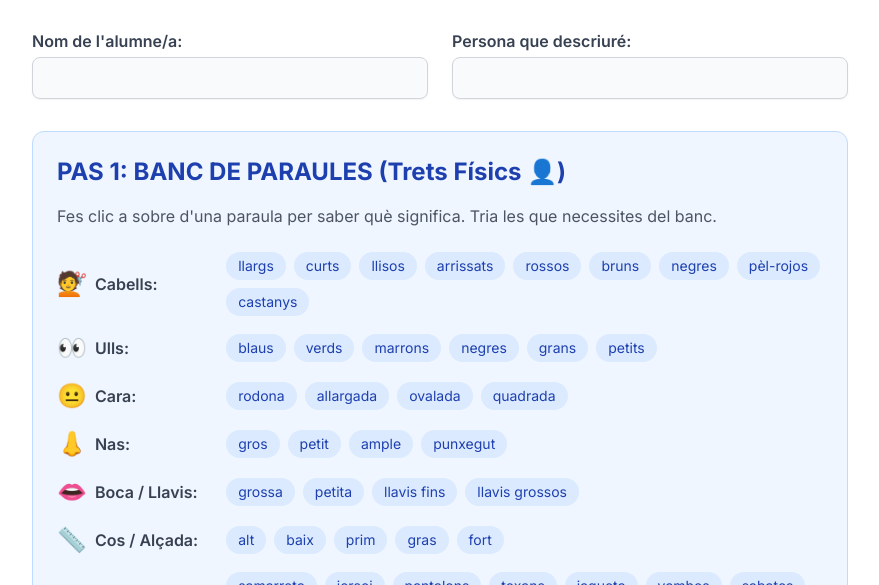
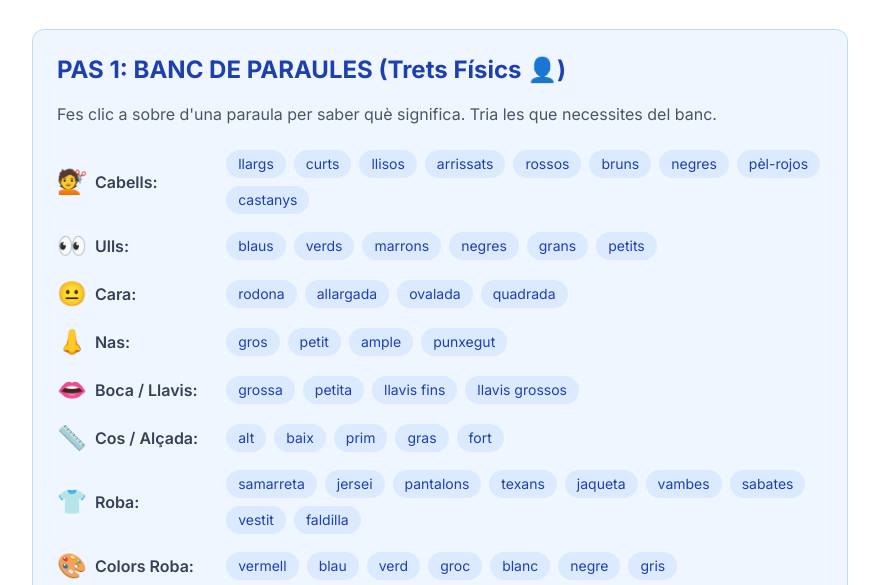
Before and after one commit to analv-git/ruletaAdjectius, a plain HTML site: page bastida.html in a window 1280 px wide. Shown: the part 177-762 px from the top of the page, without its empty margins (200-1079 px from the left). Drawn offline with nearby package versions, Linux system fonts and the light colour scheme.

Commit message:
Update bastida.html

```diff
--- a/bastida.html
+++ b/bastida.html
@@ -75,17 +75,7 @@
             <p class="mt-2 text-lg text-gray-600"><strong>Objectiu:</strong> Escriure un text breu que descrigui una persona.</p>
         </header>
 
-        <!-- Camps d'informació -->
-        <div class="grid grid-cols-1 md:grid-cols-2 gap-6">
-            <div>
-                <label for="student-name" class="block text-md font-semibold text-gray-700">Nom de l'alumne/a:</label>
-                <input type="text" id="student-name" class="mt-1 block w-full px-4 py-2 bg-gray-50 border border-gray-300 rounded-lg shadow-sm focus:outline-none focus:ring-2 focus:ring-blue-500 focus:border-blue-500">
-            </div>
-            <div>
-                <label for="person-name" class="block text-md font-semibold text-gray-700">Persona que descriuré:</label>
-                <input type="text" id="person-name" class="mt-1 block w-full px-4 py-2 bg-gray-50 border border-gray-300 rounded-lg shadow-sm focus:outline-none focus:ring-2 focus:ring-blue-500 focus:border-blue-500">
-            </div>
-        </div>
+
 
         <!-- PAS 1: Trets Físics -->
         <section class="p-6 bg-blue-50 rounded-xl border border-blue-200">
@@ -110,7 +100,7 @@
             <h2 class="text-2xl font-bold text-yellow-800 mb-4">PAS 3: PLANTILLA PER ESCRIURE LA DESCRIPCIÓ ✍️</h2>
             <p class="mb-6 text-gray-600">Omple els espais buits fent servir les paraules que has triat als bancs de paraules.</p>
             <div class="space-y-4 p-4 bg-white rounded-lg border border-gray-200 text-lg">
-                <p><strong>Títol:</strong> Descripció de <span class="text-blue-600 font-semibold">[Escriu el nom de la persona]</span></p>
+                <p><strong>Títol:</strong> Descripció de <span contenteditable="true" class="inline-block bg-gray-200 px-2 rounded-md min-w-[100px] focus:outline-none focus:ring-2 focus:ring-yellow-500">[Nom]</span></p>
 
                 <h3 class="font-bold text-gray-700 mt-4">Aspecte Físic (Com és?):</h3>
                 <p>És <span contenteditable="true" class="inline-block bg-gray-200 px-2 rounded-md min-w-[100px] focus:outline-none focus:ring-2 focus:ring-yellow-500">...</span>.</p>
@@ -123,7 +113,7 @@
 
                 <h3 class="font-bold text-gray-700 mt-4">Roba i Accessoris (Què porta?):</h3>
                 <p>Porta <span contenteditable="true" class="inline-block bg-gray-200 px-2 rounded-md min-w-[100px] focus:outline-none focus:ring-2 focus:ring-yellow-500">...</span> de color <span contenteditable="true" class="inline-block bg-gray-200 px-2 rounded-md min-w-[100px] focus:outline-none focus:ring-2 focus:ring-yellow-500">...</span>.</p>
-                <p>(Opcional) També porta <span contenteditable="true" class="inline-block bg-gray-200 px-2 rounded-md min-w-[100px] focus:outline-none focus:ring-2 focus:ring-yellow-500">...</span>.</p>
+                <!-- <p>(Opcional) També porta <span contenteditable="true" class="inline-block bg-gray-200 px-2 rounded-md min-w-[100px] focus:outline-none focus:ring-2 focus:ring-yellow-500">...</span>.</p> -->
             </div>
         </section>
 
```
